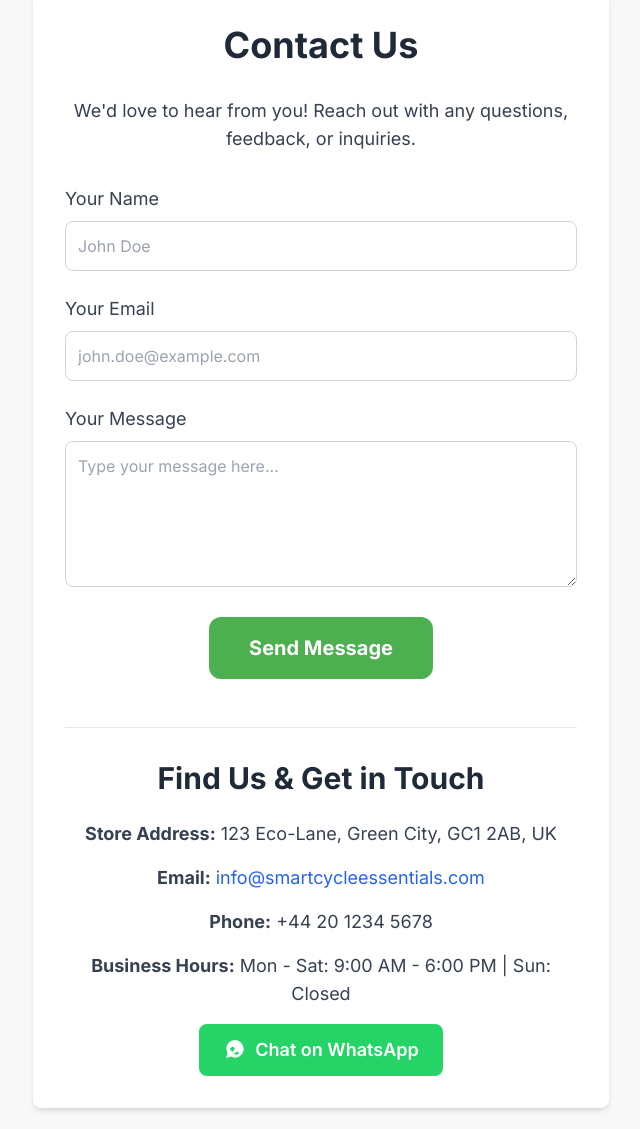
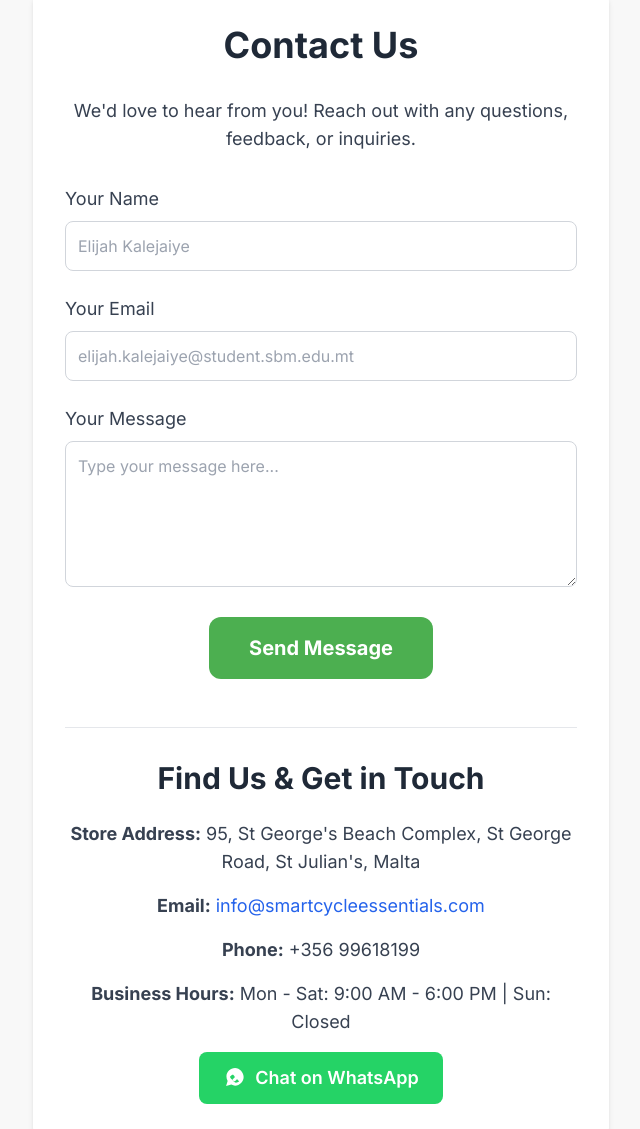
Before and after one commit to elly-80/web_design_assignment, a plain HTML site: page contact.html in a window 1280 px wide. Shown: the part 139-1268 px from the top of the page, without its empty margins (319-959 px from the left). Drawn offline with nearby package versions, Linux system fonts and the light colour scheme.

Commit message:
added few details

```diff
--- a/contact.html
+++ b/contact.html
@@ -122,11 +122,11 @@
                 <form id="contact-form" class="space-y-6">
                     <div>
                         <label for="name" class="block text-lg font-medium text-gray-700 mb-2">Your Name</label>
-                        <input type="text" id="name" name="name" class="form-input" placeholder="John Doe" required>
+                        <input type="text" id="name" name="name" class="form-input" placeholder="Elijah Kalejaiye" required>
                     </div>
                     <div>
                         <label for="email" class="block text-lg font-medium text-gray-700 mb-2">Your Email</label>
-                        <input type="email" id="email" name="email" class="form-input" placeholder="john.doe@example.com" required>
+                        <input type="email" id="email" name="email" class="form-input" placeholder="elijah.kalejaiye@student.sbm.edu.mt" required>
                     </div>
                     <div>
                         <label for="message" class="block text-lg font-medium text-gray-700 mb-2">Your Message</label>
@@ -141,9 +141,9 @@
                 <div class="mt-12 border-t pt-8 border-gray-200">
                     <h2 class="text-3xl font-bold text-gray-800 text-center mb-6">Find Us & Get in Touch</h2>
                     <div class="space-y-4 text-center text-lg text-gray-700">
-                        <p><strong>Store Address:</strong> 123 Eco-Lane, Green City, GC1 2AB, UK</p>
-                        <p><strong>Email:</strong> <a href="mailto:info@smartcycleessentials.com" class="text-blue-600 hover:underline">info@smartcycleessentials.com</a></p>
-                        <p><strong>Phone:</strong> +44 20 1234 5678</p>
+                        <p><strong>Store Address:</strong> 95, St George's Beach Complex, St George Road, St Julian's, Malta</p>
+                        <p><strong>Email:</strong> <a href="mailto:elijah.kalejaiye@student.sbm.edu.mt" class="text-blue-600 hover:underline">info@smartcycleessentials.com</a></p>
+                        <p><strong>Phone:</strong> +356 99618199</p>
                         <p><strong>Business Hours:</strong> Mon - Sat: 9:00 AM - 6:00 PM | Sun: Closed</p>
                         <a href="https://wa.me/442012345678" target="_blank" class="whatsapp-btn mx-auto">
                             <svg class="w-6 h-6" fill="currentColor" viewBox="0 0 24 24" xmlns="http://www.w3.org/2000/svg">
```
